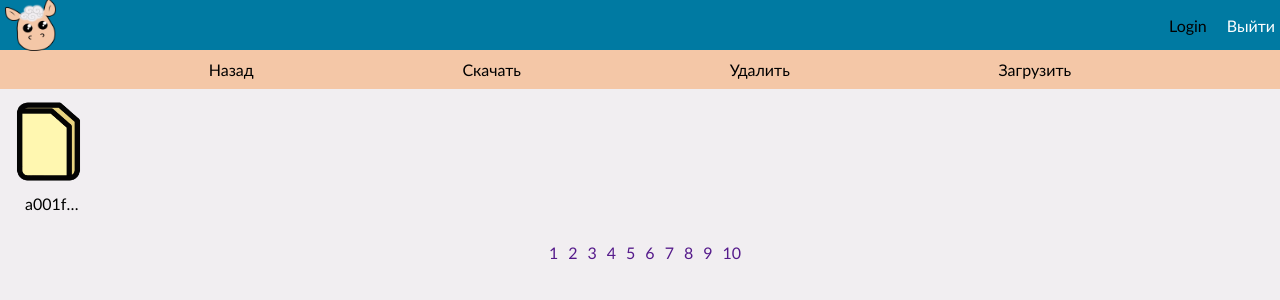
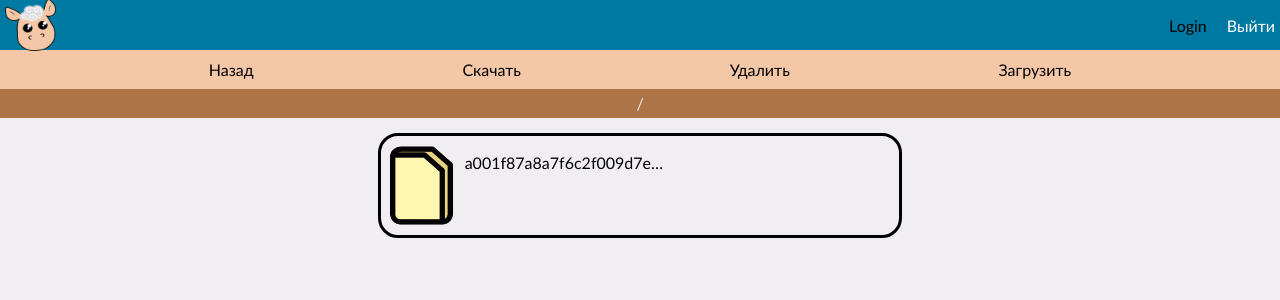
Before and after one commit to Integeris/AriesCloud, a PHP site: page /files in a window 1280 px wide. Shown: the top 300 px of the page. Run offline with PHP 8.4, Linux system fonts and the light colour scheme; data that the repository does not hold is empty; some libraries are stand-ins or nearby versions.

Commit message:
add way, change style format file

```diff
--- a/Site/js/files.js
+++ b/Site/js/files.js
@@ -33,6 +33,7 @@ function fileGeneration(files) {
     img.className = "imgFile";
     label.className = "labelFile";
     label.innerText = value;
+    label.title=value;
     var str = "../source/";
     var s;
     if (value.split(".").length > 1) {
--- a/Site/style/files.css
+++ b/Site/style/files.css
@@ -79,21 +79,23 @@ a {
 
 .files {
     display: flex;
-    align-items: flex-start;
     flex-wrap: wrap;
-    padding-left: 15px;
-    padding-top: 10px;
+    padding: 10px;
+    justify-content: center;
 }
 
 .file {
-    width: 50pt;
     display: flex;
-    flex-direction: column;
-    padding-right: 20px;
+    flex-direction: row;
+    padding: 7px;
+    border: black solid;
+    border-radius: 20px;
+    flex-basis: 40%;
+    margin: 5px;
 }
 
 .file img {
-
+    width: 50pt;
 }
 
 .file label {
@@ -102,15 +104,23 @@ a {
     white-space: nowrap;
     overflow: hidden;
     text-overflow: ellipsis;
-    width: 60px;
+    width: 200px;
 }
 
-.pages{
+.pages {
     padding-top: 20px;
     display: flex;
     justify-content: center;
 }
 
-.pages a{
+.pages a {
     padding-left: 10px;
 }
+
+.way{
+    background-color: #ac7447;
+    color: #f1eef1;
+    display: flex;
+    justify-content: center;
+    padding: 5px;
+}
--- a/Site/style/preloader.css
+++ b/Site/style/preloader.css
@@ -6,7 +6,7 @@
     left: 0;
     width: 100%;
     height: 100%;
-    background-image: radial-gradient(circle farthest-corner at center, #3C4B57 0%, #1C262B 100%);
+    background-image: radial-gradient(circle farthest-corner at center, #007aa2 0%, #f1eef1 100%);
 }
 
 .loader {
--- a/Site/templates/files.html
+++ b/Site/templates/files.html
@@ -23,19 +23,10 @@
             <a href="">Удалить</a>
             <a href="">Загрузить</a>
         </div>
+        <div class="way">
+            <label id="way">/</label>
+        </div>
         <div class="files" id="files">
-        </div>
-        <div class="pages">
-            <a href="">1</a>
-            <a href="">2</a>
-            <a href="">3</a>
-            <a href="">4</a>
-            <a href="">5</a>
-            <a href="">6</a>
-            <a href="">7</a>
-            <a href="">8</a>
-            <a href="">9</a>
-            <a href="">10</a>
         </div>
     </div>
     <div class="contextMenu" id="contextMenu" style="display:none">
```
Also changed, not shown: 1 other file.
